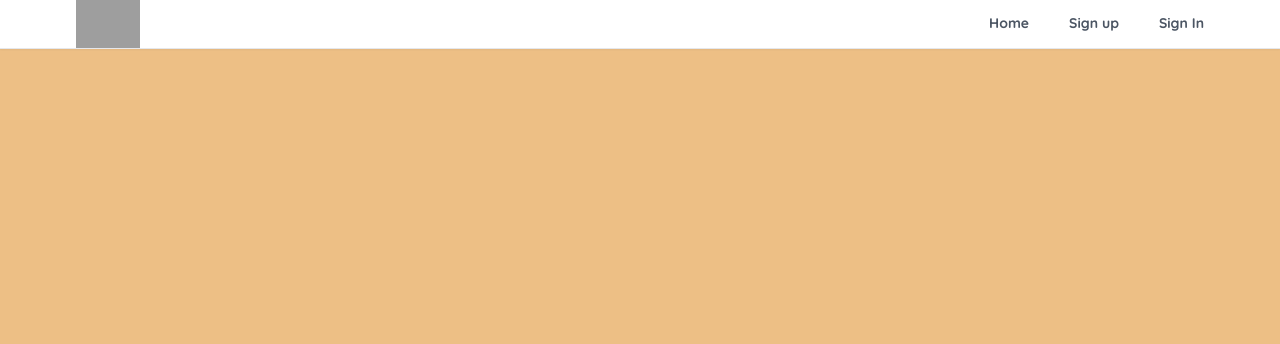
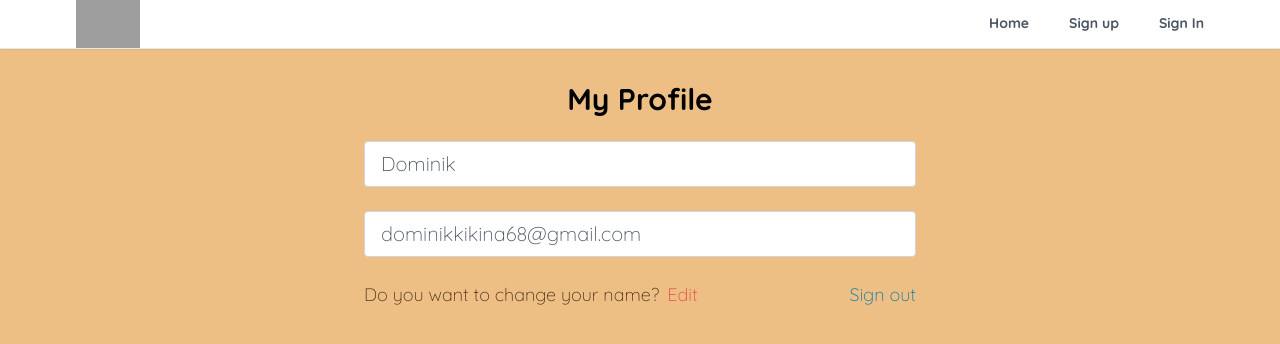
Before and after one commit to levente2001/BigProject, a React (Create React App) app in the folder quiz-website/: page /profile in a window 1280 px wide. Shown: the top 344 px of the page. Built offline with nearby package versions, Linux system fonts and the light colour scheme; grey boxes are pictures that could not be loaded.

Commit message:
Profile oldal design kész

```diff
--- a/quiz-website/src/App.js
+++ b/quiz-website/src/App.js
@@ -9,6 +9,7 @@ import Header from "./components/Header";
 import { ToastContainer } from "react-toastify";
 import 'react-toastify/dist/ReactToastify.css';
 import Quiz from "./components/core/Main";
+import Profile from "./pages/Profile";
 
 function App() {
   return (
@@ -22,6 +23,7 @@ function App() {
         <Route path="/sign-up" element={<SignUp />} />
         <Route path="/forgot-password" element={<ForgotPassword />} />
         <Route path="/quiz-themes" element={<QuizThemes />} />
+        <Route path="/profile" element={<Profile />} />
       </Routes>
     </Router>
     <ToastContainer
--- a/quiz-website/src/pages/Profile.jsx
+++ b/quiz-website/src/pages/Profile.jsx
@@ -1,8 +1,44 @@
 import React from 'react';
+import { useState } from 'react';
 
 
 export default function Profile()
 {
 
+    const [formData, setFormData] = useState({
+        name: 'Dominik',
+        email: 'dominikkikina68@gmail.com',
 
+    });
+
+    const {name,email} = formData
+    return (
+        <>
+            <section className='max-w-6xl mx-auto flex justify-center items-center flex-col'>
+                <h1 className='text-3xl text-center mt-8 font-bold'>My Profile</h1>
+                <div className='w-full md:w-[50%] mt-6 px-3'>
+                    <form>
+                        {/*Name Input*/}
+                        <input type="text" id="name" value={name} disabled className='w-full px-4 py-2 mb-6 text-xl text-gray-600
+                        bg-white border border-gray-300 rounded transition ease-in-out'/>
+                         {/*Email Input*/}
+                         <input type="email" id="email" value={email} disabled className='w-full px-4 py-2 mb-6 text-xl text-gray-600
+                        bg-white border border-gray-300 rounded transition ease-in-out'/>
+
+                        <div className='flex justify-between whitespace-nowrap text-sm sm:text-lg mb-6'>
+                            <p className='flex  items-center text-[#4F311C] '>Do you want to change your name?
+                                <span className='text-red-500 hover:text-red-800 transition ease-in-out duration-200 ml-2 cursor-pointer'>
+                                    Edit
+                                </span>
+                            </p>
+                            <p className='text-[#087CA7] hover:text-blue-900 transi ease-in-out duration-200 cursor-pointer'>
+                                Sign out
+                            </p>
+                        </div>
+
+                    </form>
+                </div>
+            </section>
+        </>
+    )
 }
```
